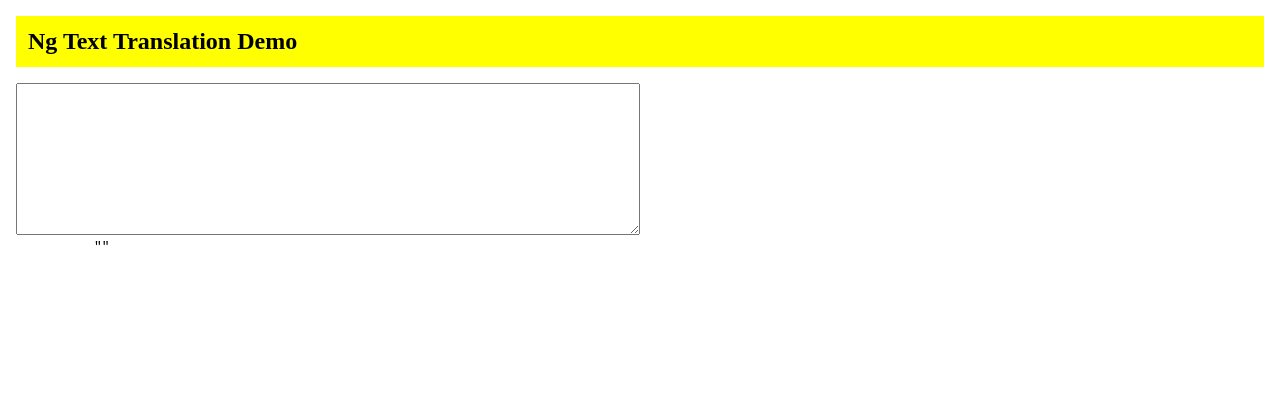
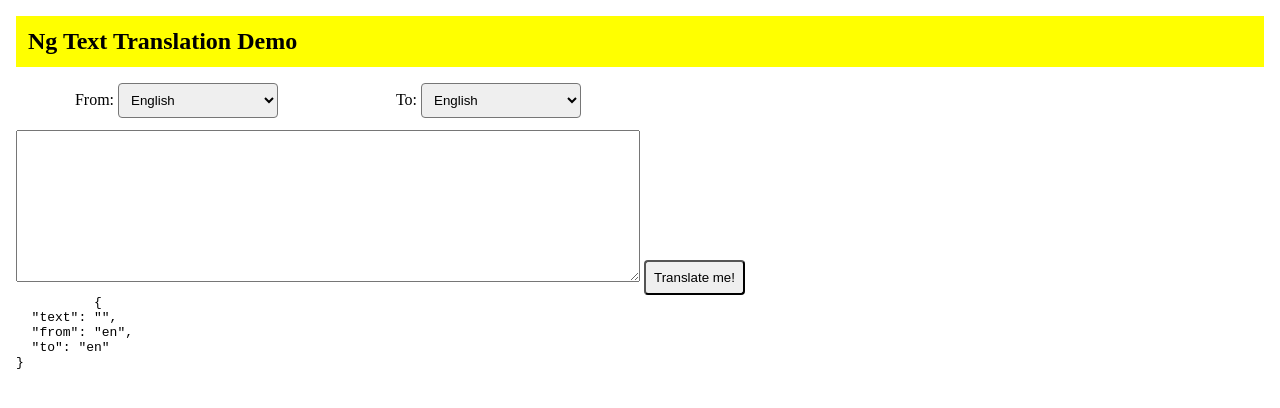
Before and after one commit to railsstudent/fullstack-genai-translation, an Angular app in the folder ng-genai-translation-app/: page / in a window 1280 px wide. Shown: the top 408 px of the page. Built offline with nearby package versions, Linux system fonts and the light colour scheme.

Commit message:
feat: translator service

```diff
--- /dev/null
+++ b/ng-genai-translation-app/src/app/translator/services/translator.service.ts
@@ -0,0 +1,43 @@
+import { HttpClient } from '@angular/common/http';
+import { inject, Injectable } from '@angular/core';
+
+@Injectable({
+  providedIn: 'root'
+})
+export class TranslatorService {
+  httpService = inject(HttpClient);
+
+  getSupportedLanguages() {
+    return [
+      {
+        code: 'en',
+        name: 'English'
+      },
+      {
+        code: 'es',
+        name: 'Spanish'
+      },
+      {
+        code: 'ja',
+        name: 'Japanese'
+      },
+      {
+        code: 'vi',
+        name: 'Vietnamese'
+      },
+      {
+        code: 'zh-Hant',
+        name: 'Tranditional Chinese'
+      },
+      {
+        code: 'zh-Hans',
+        name: 'Simplified Chinese'
+      },
+    ];
+  }
+
+  translate(text: string) {
+    console.log(text)
+  }
+
+}
--- a/ng-genai-translation-app/src/app/translator/translator/translator.component.ts
+++ b/ng-genai-translation-app/src/app/translator/translator/translator.component.ts
@@ -1,6 +1,7 @@
 import { JsonPipe } from '@angular/common';
-import { ChangeDetectionStrategy, Component, model } from '@angular/core';
+import { ChangeDetectionStrategy, Component, computed, inject, model } from '@angular/core';
 import { FormsModule } from '@angular/forms';
+import { TranslatorService } from '../services/translator.service';
 
 @Component({
   selector: 'app-translator',
@@ -10,9 +11,28 @@ import { FormsModule } from '@angular/forms';
     <div class="container">
       <h2>Ng Text Translation Demo</h2>
       <div class="translator">
+        <div class="language-selectors">
+          <label for="from">
+            <span>From: </span>
+            <select [(ngModel)]="fromLanguage">
+              @for (language of languages; track language.code) {
+                <option value="{{ language.code }}">{{ language.name }}</option>
+              }
+            </select>
+          </label>
+          <label for="to">
+            <span>To: </span>
+            <select [(ngModel)]="toLanguage">
+              @for (language of languages; track language.code) {
+                <option value="{{ language.code }}">{{ language.name }}</option>
+              }
+            </select>
+          </label>
+        </div>
         <textarea rows="10" [(ngModel)]="text"></textarea>
+        <button (click)="translate()">Translate me!</button>
         <pre>
-          {{ text() | json }}
+          {{ vm | json }}
         </pre>
       </div>
     </div>
@@ -22,22 +42,51 @@ import { FormsModule } from '@angular/forms';
       padding: 1rem;
     }
 
-    h2 {
-      padding: 0.75rem;
-      background: yellow;
-      color: black;
-    }
-
     div.translator {
       margin-top: 1rem;
     }
 
     textarea {
       width: 50%;
+      margin-right: 0.25rem;
+    }
+
+    .language-selectors {
+      width: 50%;
+      display: flex;
+      justify-content: space-around;
+      margin-bottom: 0.75rem;
     }
   `,
   changeDetection: ChangeDetectionStrategy.OnPush
 })
 export class TranslatorComponent {
   text = model('');
+  fromLanguage = model('en');
+  toLanguage = model('en');
+
+  translatorService = inject(TranslatorService);
+  languages = this.translatorService.getSupportedLanguages();
+
+  viewModel = computed(() => {
+    return {
+      text: this.text(),
+      from: this.fromLanguage(),
+      to: this.toLanguage(),
+    }
+  });
+
+  get vm() {
+    return this.viewModel();
+  }
+
+  // btnTranslator = viewChild.required('btn', { read: HTMLButtonElement });
+
+  // constructor() {
+  //   this.btnTranslator().c
+  // }
+
+  translate() {
+
+  }
 }
--- a/ng-genai-translation-app/src/styles.scss
+++ b/ng-genai-translation-app/src/styles.scss
@@ -9,3 +9,14 @@ body {
     width: 100vw;
     min-height: 100%;
 }
+
+h2 {
+    padding: 0.75rem;
+    background: yellow;
+    color: black;
+}
+
+button, select {
+    padding: 0.5rem;
+    border-radius: 4px;
+}
```
Also changed, not shown: 1 other file (tests, documents, lock files or other folders).
